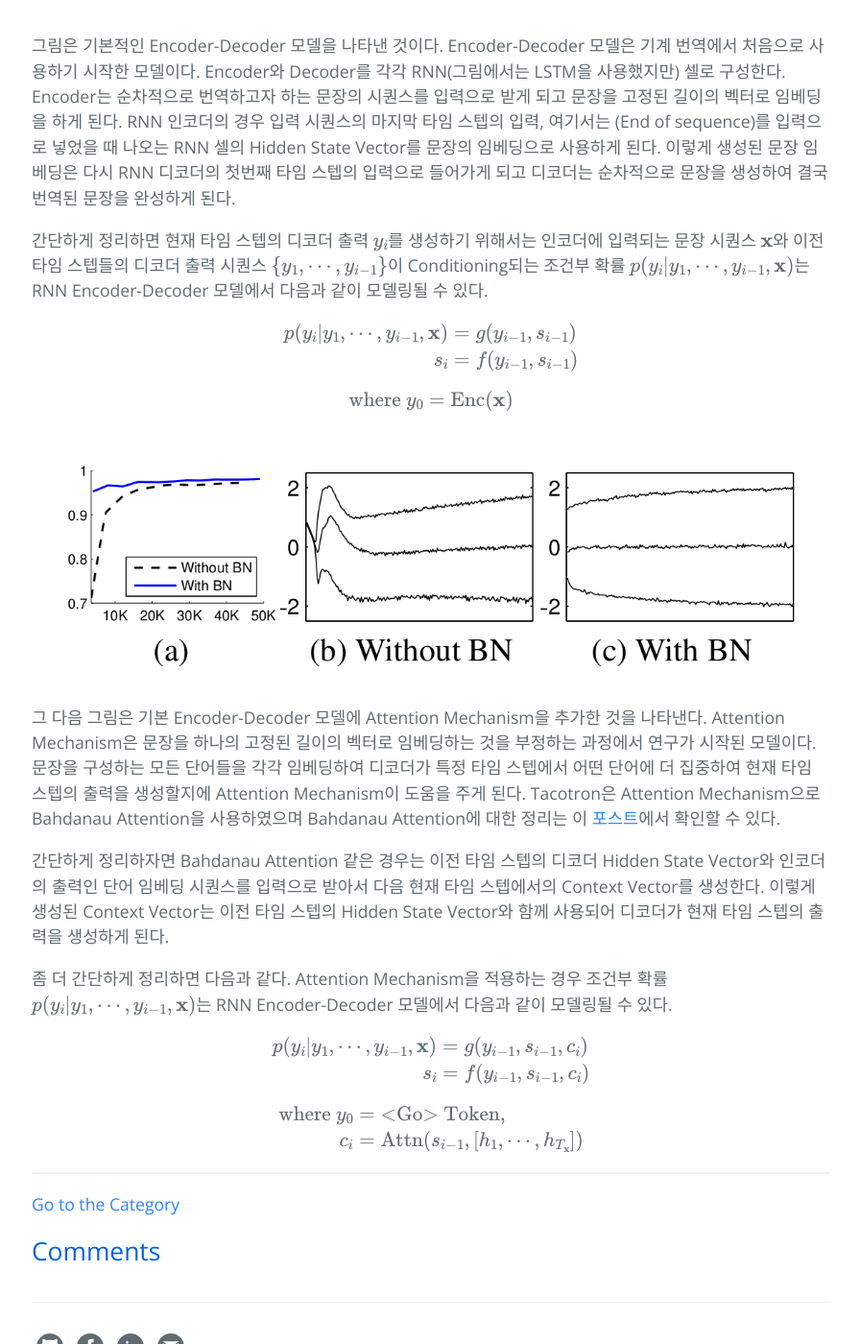
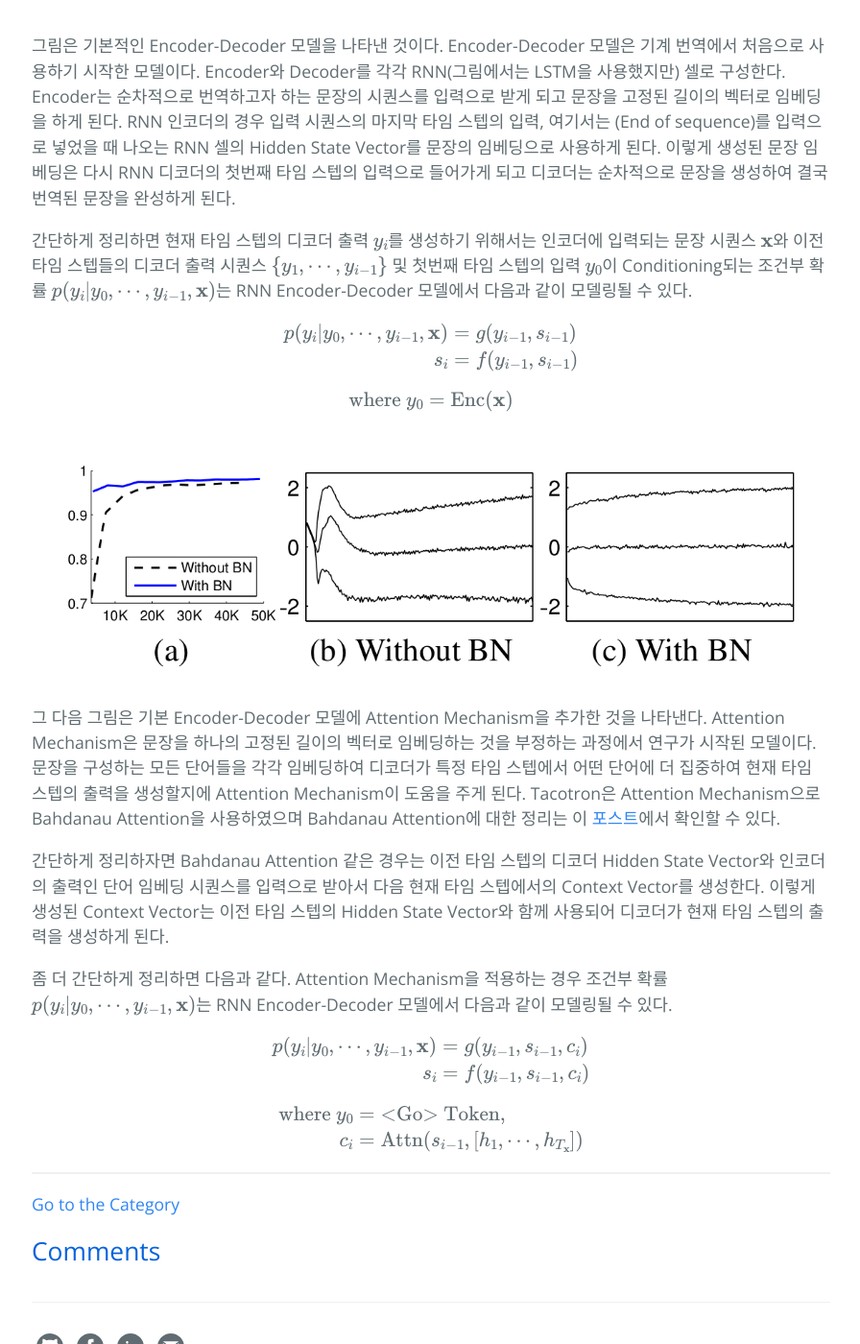
Before and after one commit to hcnoh/hcnoh.github.io, a Jekyll site: the page built from _posts/2018-12-11-tacotron.md, in a window 1280 px wide and 1400 px high, scrolled down 2486 px. Shown: the whole window at 96% size, without its empty margins (191-1087 px from the left). Built offline with Jekyll 4.4.1, drawn with Linux system fonts in a browser that asks for light colours; formulas are drawn with MathJax 3; comment, search, counter and statistics services are not loaded.

Commit message:
Update 2018-12-11-tacotron.md

```diff
--- a/_posts/2018-12-11-tacotron.md
+++ b/_posts/2018-12-11-tacotron.md
@@ -59,11 +59,11 @@ DeepVoice (2017):
 
 그림은 기본적인 Encoder-Decoder 모델을 나타낸 것이다. Encoder-Decoder 모델은 기계 번역에서 처음으로 사용하기 시작한 모델이다. Encoder와 Decoder를 각각 RNN(그림에서는 LSTM을 사용했지만) 셀로 구성한다. Encoder는 순차적으로 번역하고자 하는 문장의 시퀀스를 입력으로 받게 되고 문장을 고정된 길이의 벡터로 임베딩을 하게 된다. RNN 인코더의 경우 입력 시퀀스의 마지막 타임 스텝의 입력, 여기서는 <EOS> (End of sequence)를 입력으로 넣었을 때 나오는 RNN 셀의 Hidden State Vector를 문장의 임베딩으로 사용하게 된다. 이렇게 생성된 문장 임베딩은 다시 RNN 디코더의 첫번째 타임 스텝의 입력으로 들어가게 되고 디코더는 순차적으로 문장을 생성하여 결국 번역된 문장을 완성하게 된다.
 
-간단하게 정리하면 현재 타임 스텝의 디코더 출력 $$y_i$$를 생성하기 위해서는 인코더에 입력되는 문장 시퀀스 $$\mathbf{x}$$와 이전 타임 스텝들의 디코더 출력 시퀀스 $$\{ y_1, \cdots, y_{i-1}\}$$이 Conditioning되는 조건부 확률 $$p(y_i \vert y_1,\cdots, y_{i-1}, \mathbf{x})$$는 RNN Encoder-Decoder 모델에서 다음과 같이 모델링될 수 있다.
+간단하게 정리하면 현재 타임 스텝의 디코더 출력 $$y_i$$를 생성하기 위해서는 인코더에 입력되는 문장 시퀀스 $$\mathbf{x}$$와 이전 타임 스텝들의 디코더 출력 시퀀스 $$\{ y_1, \cdots, y_{i-1}\}$$ 및 첫번째 타임 스텝의 입력 $$y_0$$이 Conditioning되는 조건부 확률 $$p(y_i \vert y_0,\cdots, y_{i-1}, \mathbf{x})$$는 RNN Encoder-Decoder 모델에서 다음과 같이 모델링될 수 있다.
 
 $$
 \begin{align*}
-p(y_i \vert y_1,\cdots, y_{i-1}, \mathbf{x}) & = g(y_{i-1}, s_{i-1}) \\
+p(y_i \vert y_0,\cdots, y_{i-1}, \mathbf{x}) & = g(y_{i-1}, s_{i-1}) \\
 s_i & = f(y_{i-1}, s_{i-1}) \\
 \end{align*}
 $$
@@ -80,11 +80,11 @@ $$
 
 간단하게 정리하자면 Bahdanau Attention 같은 경우는 이전 타임 스텝의 디코더 Hidden State Vector와 인코더의 출력인 단어 임베딩 시퀀스를 입력으로 받아서 다음 현재 타임 스텝에서의 Context Vector를 생성한다. 이렇게 생성된 Context Vector는 이전 타임 스텝의 Hidden State Vector와 함께 사용되어 디코더가 현재 타임 스텝의 출력을 생성하게 된다.
 
-좀 더 간단하게 정리하면 다음과 같다. Attention Mechanism을 적용하는 경우 조건부 확률 $$p(y_i \vert y_1,\cdots, y_{i-1}, \mathbf{x})$$는 RNN Encoder-Decoder 모델에서 다음과 같이 모델링될 수 있다.
+좀 더 간단하게 정리하면 다음과 같다. Attention Mechanism을 적용하는 경우 조건부 확률 $$p(y_i \vert y_0,\cdots, y_{i-1}, \mathbf{x})$$는 RNN Encoder-Decoder 모델에서 다음과 같이 모델링될 수 있다.
 
 $$
 \begin{align*}
-p(y_i \vert y_1,\cdots, y_{i-1}, \mathbf{x}) & = g(y_{i-1}, s_{i-1}, c_i) \\
+p(y_i \vert y_0,\cdots, y_{i-1}, \mathbf{x}) & = g(y_{i-1}, s_{i-1}, c_i) \\
 s_i & = f(y_{i-1}, s_{i-1}, c_i) \\
 \end{align*}
 $$
```
